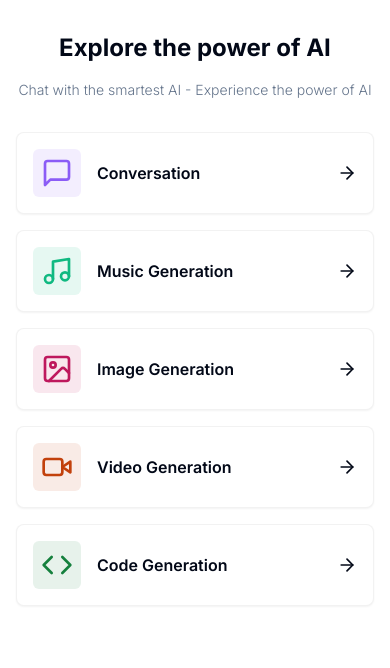
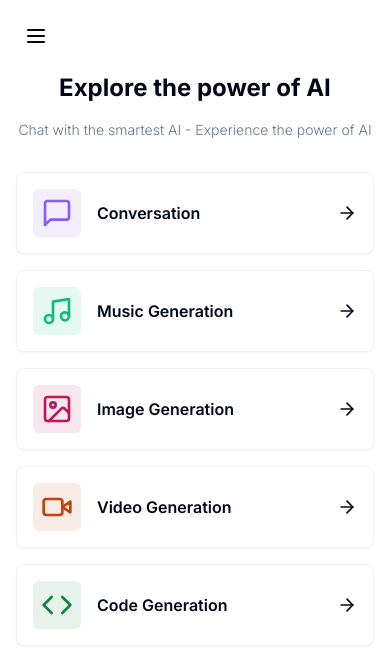
Before and after one commit to kbefff/ai-saas, a Next.js app: page /dashboard in a window 390 px wide. Shown: the top 668 px of the page. Built offline with nearby package versions, Linux system fonts and the light colour scheme.

Commit message:
add back sidebar. update sidebar and navbar

```diff
--- a/components/mobile-sidebar.tsx
+++ b/components/mobile-sidebar.tsx
@@ -26,7 +26,7 @@ const MobileSidebar = () => {
     return (
         <Sheet>
           <SheetTrigger>
-                <Button variant="ghost" size="icon" className="Md:hidden">
+            <Button variant="ghost" size="icon" className="md:hidden">
               <Menu />
             </Button>
           </SheetTrigger>
@@ -34,8 +34,7 @@ const MobileSidebar = () => {
             <Sidebar />
           </SheetContent>
         </Sheet>
-
-    )
+      );
 }
 
 export default MobileSidebar
--- a/components/navbar.tsx
+++ b/components/navbar.tsx
@@ -4,14 +4,16 @@ import { UserButton } from "@clerk/nextjs"
 
 import MobileSidebar from "@/components/mobile-sidebar"
 
-const Navbar = () => {
+const Navbar = async () => {
+
     return (
-        <div className="flex items-center p-4">
-            {/* <MobileSidebar /> */}
-            <UserButton afterSignOutUrl="/" />
-            <div></div>
+      <div className="flex items-center p-4">
+        <MobileSidebar  />
+        <div className="flex w-full justify-end">
+          <UserButton afterSignOutUrl="/" />
         </div>
-    )
-}
+      </div>
+     );
+  }
 
 export default Navbar
```
Lines whose indentation alone changed are shown as unchanged.
